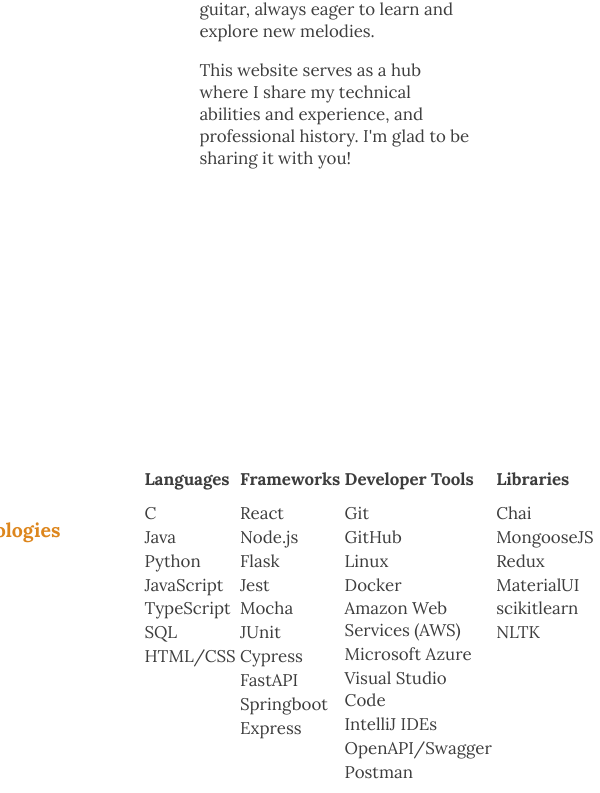
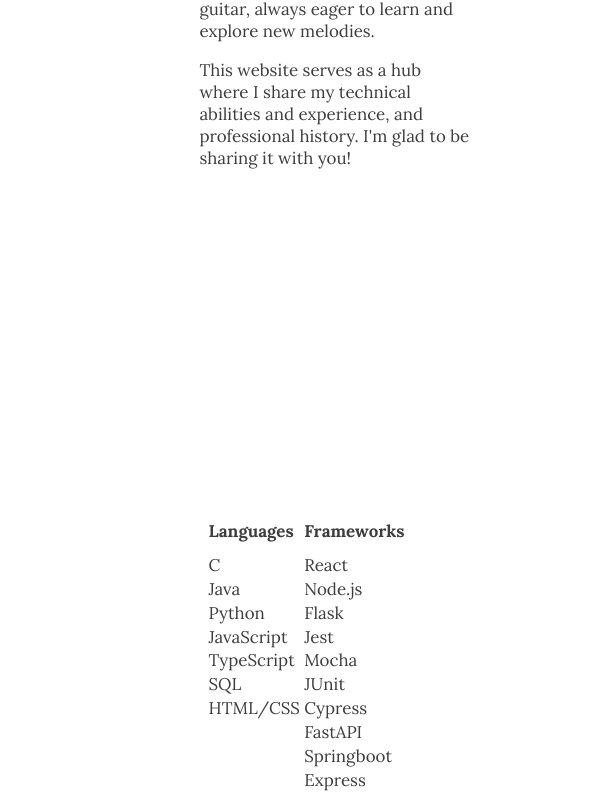
Before and after one commit to srujanr40/personal_website, a React (Create React App) app in the folder client/: page / in a window 600 px wide. Shown: the part 2007-2800 px from the top of the page. Built offline with nearby package versions, Linux system fonts and the light colour scheme.

Commit message:
technologies is now mobile compatible

```diff
--- a/client/src/components/Technologies/Technologies.css
+++ b/client/src/components/Technologies/Technologies.css
@@ -1,14 +1,38 @@
 @media screen and (max-width: 600px) {
     .technologies {
+        display: flex;
+        flex-direction: column;
+        margin: 4em;
+        padding-right: 5em;
+        align-items: center;
+        justify-content: center;
+    }
+
+    .technologies_subtitle {
+        margin-right: 10em;
+        justify-content: flex-start;
+    }
+
+    .technologies_list {
         display: grid;
-        grid-template-columns: 1fr 1fr 4fr;
+        grid-template-rows: 1fr 1fr;
         gap: 1%;
     }
 
-    .technologies_list {
-        display: flex;
-        flex-direction: column;
-        gap: 1%;
+    .languages {
+        grid-row: 1;
+    }
+
+    .frameworks {
+        grid-row: 1;
+    }
+
+    .developer_tools {
+        grid-row: 2;
+    }
+
+    .libraries {
+        grid-row: 2;
     }
 }
 
@@ -19,9 +43,16 @@
         gap: 1%;
     }
 
+    .technologies_subtitle {
+        justify-content: flex-end;
+        right: 4em;
+        grid-column: 2;
+    }
+
     .technologies_list {
         display: grid;
         grid-template-columns: 1fr 1fr 1fr 1fr;
+        grid-column: 3;
         gap: 1%;
     }
 
@@ -52,13 +83,10 @@
     position: relative;
     display: flex;
     padding-top: 50%;
-    justify-content: flex-end;
-    right: 4em;
 
 
     font-family: 'lora';
     color: #dd861d;
-    grid-column: 2;
 }
 
 .technologies_list {
@@ -66,7 +94,6 @@
     text-align: start;
     font-size: 130%;
     font-weight: lighter;
-    grid-column: 3;
     margin-bottom: 5px;
 }
 
```
